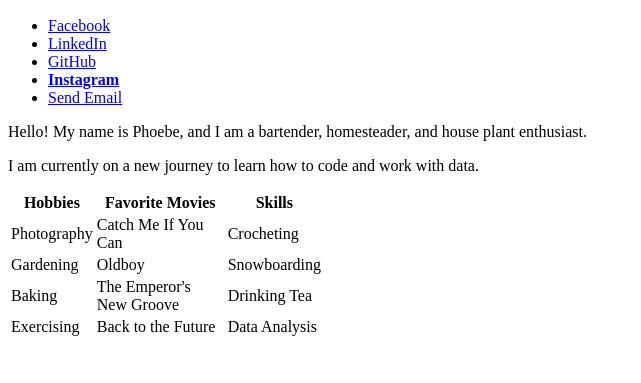
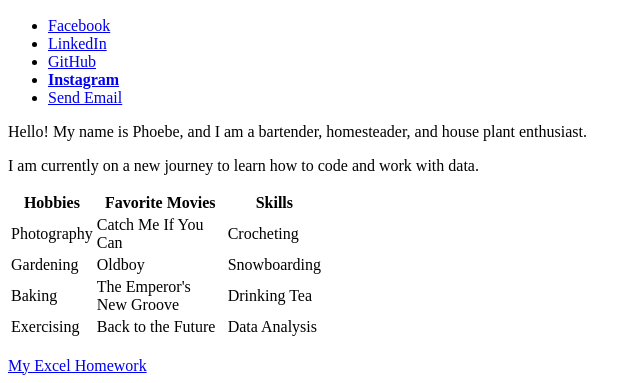
Before and after one commit to pkrosoff/pkrosoff.github.io, a plain HTML site: page index.html in a window 1280 px wide. Shown: the part 474-857 px from the top of the page, without its empty margins (0-641 px from the left). Before the commit the page ends 821 px from the top, so only its background shows below. Drawn offline with Linux system fonts and the light colour scheme.

Commit message:
adding link to excel HW

```diff
--- a/index.html
+++ b/index.html
@@ -51,6 +51,8 @@
     <td>Data Analysis</td>
   </tr>
 </table>
+<br>
+<a href="https://pkrosoff.github.io/excelHW/">My Excel Homework</a>
 </body>
 
 </html>
```
